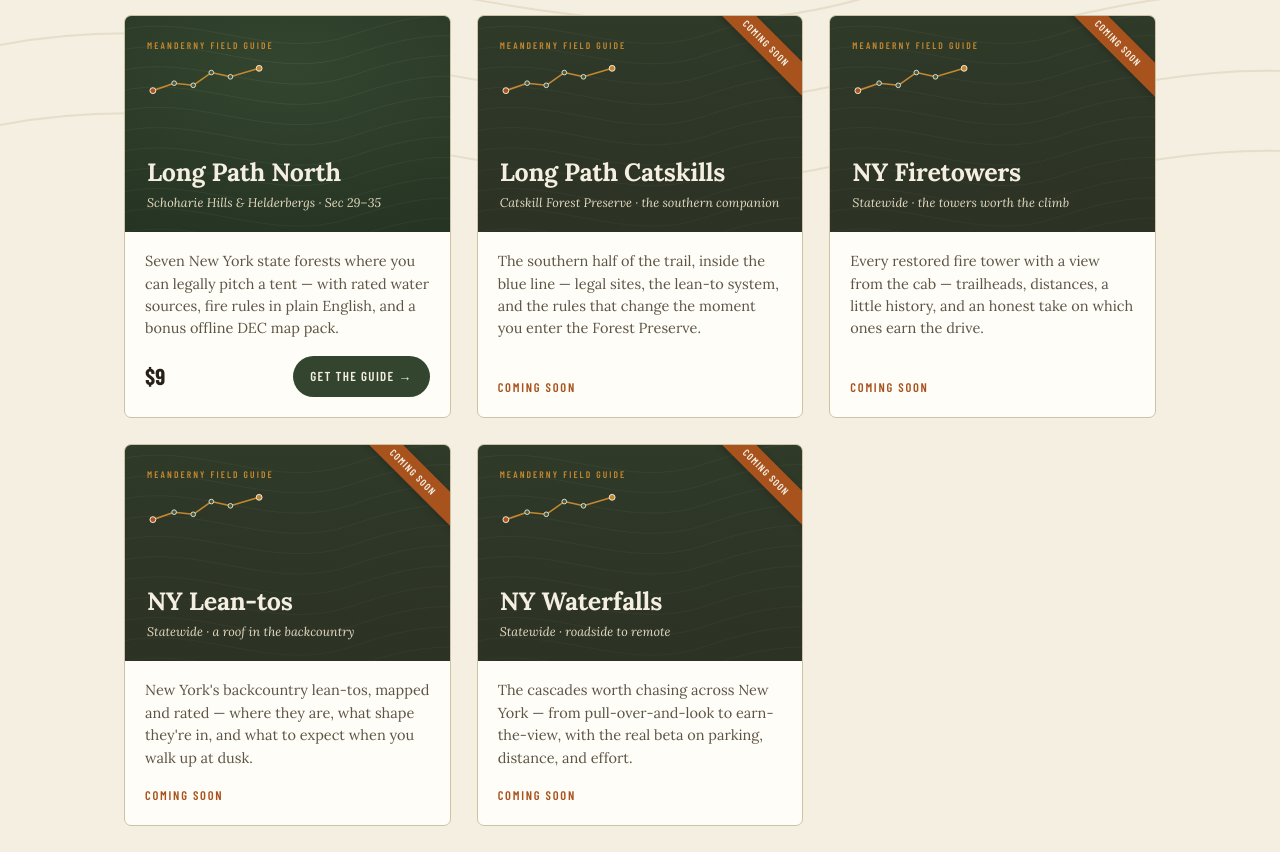
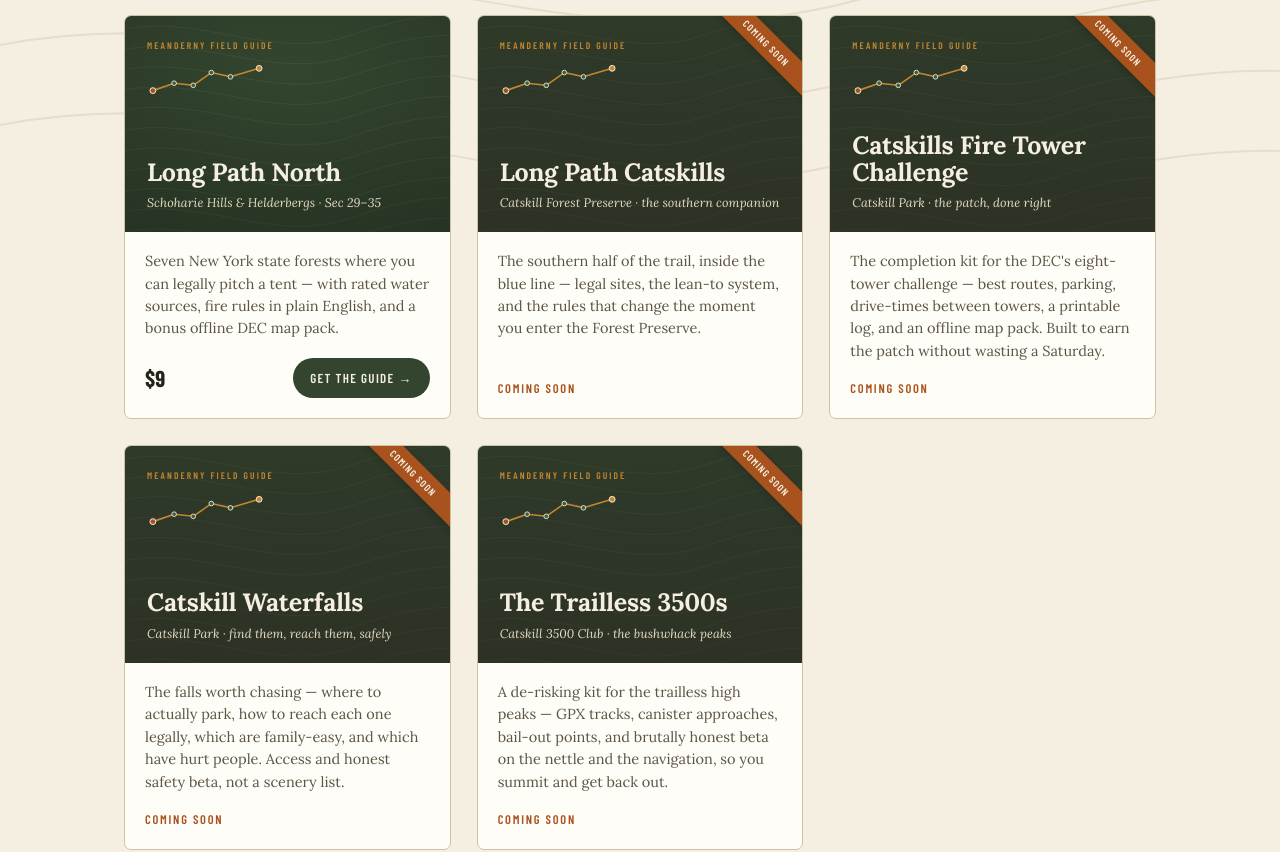
Before and after one commit to devlinfoster-hash/meanderny, a React (Vite) app: page / in a window 1280 px wide. Shown: the part 620-1472 px from the top of the page. Built offline with nearby package versions, Linux system fonts and the light colour scheme.

Commit message:
Update hero copy

```diff
--- a/src/App.jsx
+++ b/src/App.jsx
@@ -40,33 +40,33 @@ const GUIDES = [
     cover: null,
   },
   {
-    id: "ny-firetowers",
-    title: "NY Firetowers",
-    region: "Statewide · the towers worth the climb",
+    id: "catskills-fire-towers",
+    title: "Catskills Fire Tower Challenge",
+    region: "Catskill Park · the patch, done right",
     blurb:
-      "Every restored fire tower with a view from the cab — trailheads, distances, a little history, and an honest take on which ones earn the drive.",
+      "The completion kit for the DEC's eight-tower challenge — best routes, parking, drive-times between towers, a printable log, and an offline map pack. Built to earn the patch without wasting a Saturday.",
     price: null,
     status: "coming-soon",
     url: "",
     cover: null,
   },
   {
-    id: "ny-leantos",
-    title: "NY Lean-tos",
-    region: "Statewide · a roof in the backcountry",
+    id: "catskill-waterfalls",
+    title: "Catskill Waterfalls",
+    region: "Catskill Park · find them, reach them, safely",
     blurb:
-      "New York's backcountry lean-tos, mapped and rated — where they are, what shape they're in, and what to expect when you walk up at dusk.",
+      "The falls worth chasing — where to actually park, how to reach each one legally, which are family-easy, and which have hurt people. Access and honest safety beta, not a scenery list.",
     price: null,
     status: "coming-soon",
     url: "",
     cover: null,
   },
   {
-    id: "ny-waterfalls",
-    title: "NY Waterfalls",
-    region: "Statewide · roadside to remote",
+    id: "catskill-3500-trailless",
+    title: "The Trailless 3500s",
+    region: "Catskill 3500 Club · the bushwhack peaks",
     blurb:
-      "The cascades worth chasing across New York — from pull-over-and-look to earn-the-view, with the real beta on parking, distance, and effort.",
+      "A de-risking kit for the trailless high peaks — GPX tracks, canister approaches, bail-out points, and brutally honest beta on the nettle and the navigation, so you summit and get back out.",
     price: null,
     status: "coming-soon",
     url: "",
@@ -222,7 +222,7 @@ export default function App() {
               Field guides for getting <em>out there</em> in New York.
             </h1>
             <p>
-              Carefully researched guides to camping, climbing, and wandering New York's
+              Carefully researched guides to camping, hiking and meandering New York's
               backcountry — every legal detail, water source, and distance checked against
               official DEC sources before it makes the page.
             </p>
```
